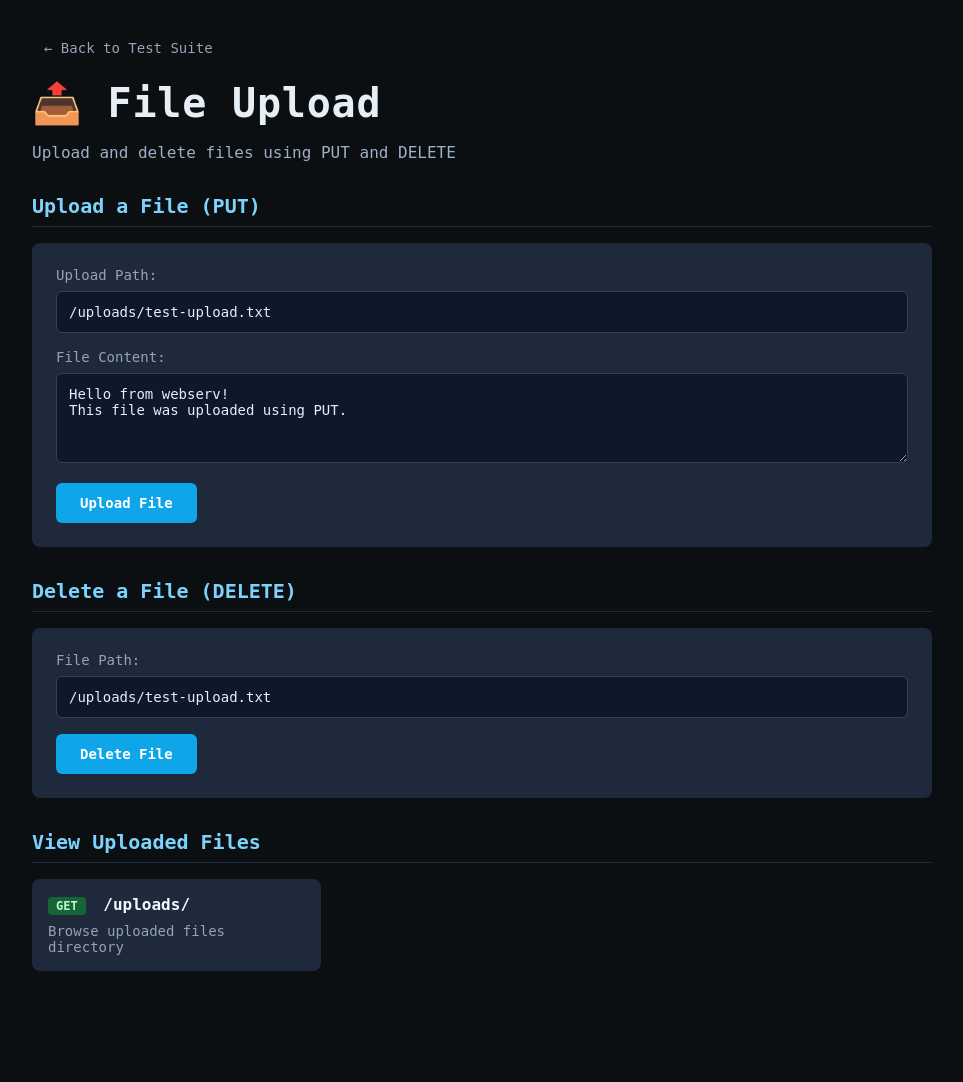
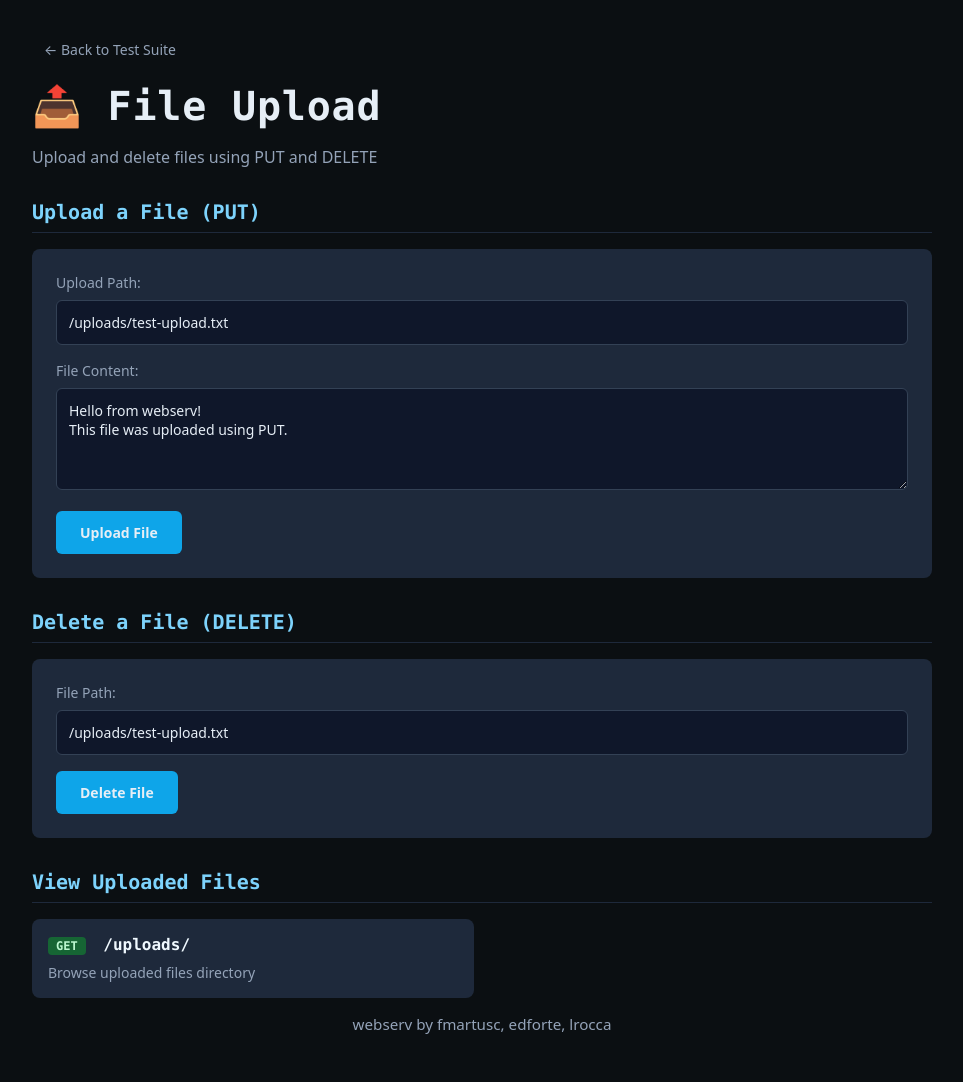
Before and after one commit to cameriere-di-rete/webserv, a PHP site: page /tests/upload/ in a window 1280 px wide. Shown: the whole page, without its empty margins (158-1121 px from the left). Before the commit the page ends 971 px from the top, so only its background shows below. Run offline with PHP 8.4, Linux system fonts and the light colour scheme.

Commit message:
Add common utility functions and enhance test pages
- Created common.js with utility functions for rendering status, errors, and preformatted text in test responses.
- Added custom error page test (index.html) to trigger and display 404 errors.
- Updated main test suite (index.html) to include a link to the custom error page test.
- Enhanced request limits test page (index.html) with improved layout and functionality.
- Removed outdated HTTP methods test page.
- Updated redirects test page (index.html) to improve structure and functionality.
- Enhanced static files test page (index.html) for better organization and clarity.
- Added timeout tests page (index.html) to test server timeouts and long-running responses.
- Improved file upload test page (index.html) with better response handling and rendering.

```diff
--- a/www/css/style.css
+++ b/www/css/style.css
@@ -2,6 +2,34 @@
 
 * {
   box-sizing: border-box;
+}
+
+:root {
+  --bg: #0b0f12;
+  --fg: #e6eef6;
+  --muted: #94a3b8;
+  --accent: #7dd3fc;
+  --card-bg: #1e293b;
+  --card-hover: #334155;
+  --panel-bg: #0f172a;
+  --btn-bg: #0ea5e9;
+  --btn-hover: #38bdf8;
+  --heading-strong: #f0f9ff;
+  --label-color: var(--muted);
+  --method-get-bg: #166534;
+  --method-get-fg: #bbf7d0;
+  --method-post-bg: #1e40af;
+  --method-post-fg: #bfdbfe;
+  --method-put-bg: #a16207;
+  --method-put-fg: #fef08a;
+  --method-delete-bg: #991b1b;
+  --method-delete-fg: #fecaca;
+  --ok: #4ade80;
+  --err: #f87171;
+  --font-mono: ui-monospace, SFMono-Regular, Menlo, Monaco, Consolas, monospace;
+  --font-sans: ui-sans-serif, system-ui, -apple-system, "Segoe UI", Roboto, "Helvetica Neue", Arial, sans-serif;
+  --radius: 8px;
+  --gap: 1rem;
 }
 
 html,
@@ -11,24 +39,33 @@ body {
 }
 
 body {
-  background: #0b0f12;
-  color: #e6eef6;
-  font-family: ui-monospace, monospace;
+  background: var(--bg);
+  color: var(--fg);
+  font-family: var(--font-sans);
   -webkit-font-smoothing: antialiased;
   -moz-osx-font-smoothing: grayscale;
 }
 
-/* Landing page styles */
 body.landing {
   min-height: 100vh;
+  display: flex;
+  flex-direction: column;
+}
+
+.content {
+  flex: 1 0 auto;
   display: flex;
   align-items: center;
   justify-content: center;
 }
 
+body.landing .content,
+body.test-page .content {
+  padding: 2rem;
+}
+
 .box {
   text-align: center;
-  padding: 2rem;
 }
 
 .title {
@@ -74,35 +111,38 @@ h1 {
   font-size: 2.5rem;
   margin: 0 0 0.5rem 0;
   letter-spacing: 0.02em;
+  font-family: var(--font-mono);
 }
 
 .subtitle {
-  color: #9fb0c8;
+  color: var(--muted);
   margin-bottom: 2rem;
 }
 
 h2 {
   font-size: 1.25rem;
-  color: #7dd3fc;
+  color: var(--accent);
   margin: 2rem 0 1rem 0;
-  border-bottom: 1px solid #1e293b;
+  border-bottom: 1px solid var(--card-bg);
   padding-bottom: 0.5rem;
+  font-family: var(--font-mono);
 }
 
 h3 {
   margin: 0 0 1rem 0;
   font-size: 1rem;
-  color: #f0f9ff;
+  color: var(--heading-strong);
+  font-family: var(--font-mono);
 }
 
 .test-grid {
   display: grid;
-  grid-template-columns: repeat(auto-fill, minmax(280px, 1fr));
-  gap: 1rem;
+  grid-template-columns: repeat(2, minmax(0, 1fr));
+  gap: var(--gap);
 }
 
 .test-card {
-  background: #1e293b;
+  background: var(--card-bg);
   border-radius: 8px;
   padding: 1rem;
   text-decoration: none;
@@ -122,7 +162,18 @@ h3 {
 .test-card p {
   margin: 0;
   font-size: 0.875rem;
-  color: #94a3b8;
+  color: var(--muted);
+  font-family: var(--font-sans);
+}
+
+.footer {
+  flex-shrink: 0;
+  padding: 1rem 0;
+  text-align: center;
+  color: var(--muted);
+  font-size: 0.95rem;
+  font-family: var(--font-sans);
+  background: transparent;
 }
 
 .method {
@@ -186,15 +237,15 @@ input[type="text"]:focus,
 textarea:focus,
 select:focus {
   outline: none;
-  border-color: #7dd3fc;
+  border-color: var(--accent);
 }
 
 button {
   padding: 0.75rem 1.5rem;
-  background: #0ea5e9;
+  background: var(--btn-bg);
   border: none;
   border-radius: 6px;
-  color: #fff;
+  color: var(--fg);
   font-family: inherit;
   font-size: 0.875rem;
   font-weight: bold;
--- a/www/tests/upload/index.html
+++ b/www/tests/upload/index.html
@@ -1,11 +1,13 @@
 <!DOCTYPE html>
 <html lang="en">
+
 <head>
   <meta charset="utf-8" />
   <meta name="viewport" content="width=device-width,initial-scale=1" />
   <title>File Upload - webserv</title>
   <link rel="stylesheet" href="/css/style.css" />
 </head>
+
 <body class="test-page">
   <div class="container">
     <a href="/tests/" class="back-link">← Back to Test Suite</a>
@@ -43,12 +45,14 @@ This file was uploaded using PUT.</textarea>
     </div>
   </div>
 
-    <script>
+  <script type="module">
+    import { renderStatus, renderPre, renderError } from '/tests/common.js';
+
     async function uploadFile() {
       const path = document.getElementById("upload-path").value;
       const content = document.getElementById("upload-content").value;
       const responseDiv = document.getElementById("upload-response");
-
+      responseDiv.innerHTML = "";
       try {
         const response = await fetch(path, {
           method: "PUT",
@@ -56,42 +60,35 @@ This file was uploaded using PUT.</textarea>
           headers: { "Content-Type": "text/plain" },
         });
         const text = await response.text();
-
-          const statusClass =
-            response.status >= 200 && response.status < 400
-              ? "status-ok"
-              : "status-error";
-          responseDiv.innerHTML = `<span class="${statusClass}">Status: ${response.status} ${response.statusText}</span>
-
-${text || "(empty response)"}`;
+        const statusClass = response.status >= 200 && response.status < 400 ? "status-ok" : "status-error";
+        renderStatus(responseDiv, response.status, response.statusText, statusClass);
+        responseDiv.appendChild(document.createElement("br"));
+        renderPre(responseDiv, null, text || "(empty response)");
         responseDiv.classList.add("show");
       } catch (e) {
-          responseDiv.innerHTML = `<span class="status-error">Error: ${e.message}</span>`;
-          responseDiv.classList.add("show");
+        renderError(responseDiv, e.message);
       }
     }
 
     async function deleteFile() {
       const path = document.getElementById("delete-path").value;
       const responseDiv = document.getElementById("delete-response");
-
+      responseDiv.innerHTML = "";
       try {
         const response = await fetch(path, { method: "DELETE" });
         const text = await response.text();
-
-          const statusClass =
-            response.status >= 200 && response.status < 400
-              ? "status-ok"
-              : "status-error";
-          responseDiv.innerHTML = `<span class="${statusClass}">Status: ${response.status} ${response.statusText}</span>
-
-${text || "(empty response)"}`;
+        const statusClass = response.status >= 200 && response.status < 400 ? "status-ok" : "status-error";
+        renderStatus(responseDiv, response.status, response.statusText, statusClass);
+        responseDiv.appendChild(document.createElement("br"));
+        renderPre(responseDiv, null, text || "(empty response)");
         responseDiv.classList.add("show");
       } catch (e) {
-          responseDiv.innerHTML = `<span class="status-error">Error: ${e.message}</span>`;
-          responseDiv.classList.add("show");
+        renderError(responseDiv, e.message);
       }
     }
   </script>
+
+  <footer class="footer">webserv by fmartusc, edforte, lrocca</footer>
 </body>
+
 </html>
```
Also changed, not shown: other parts of www/css/style.css (+26 -50 lines), www/404.html (added, +25 -0 lines), www/index.html (+7 -0 lines), www/tests/autoindex/index.html (added, +33 -0 lines), www/tests/cgi/index.html (+23 -25 lines), www/tests/common.js (added, +28 -0 lines), www/tests/custom-error/index.html (added, +21 -0 lines), www/tests/index.html (+27 -14 lines), www/tests/limits/index.html (+20 -15 lines), www/tests/methods/index.html (deleted, +0 -109 lines), www/tests/redirect/index.html (+30 -26 lines), www/tests/static/index.html (+4 -12 lines), www/tests/timeout/index.html (added, +71 -0 lines), www/favicon.ico (added), 1 other file. Lines whose indentation alone changed are shown as unchanged.
